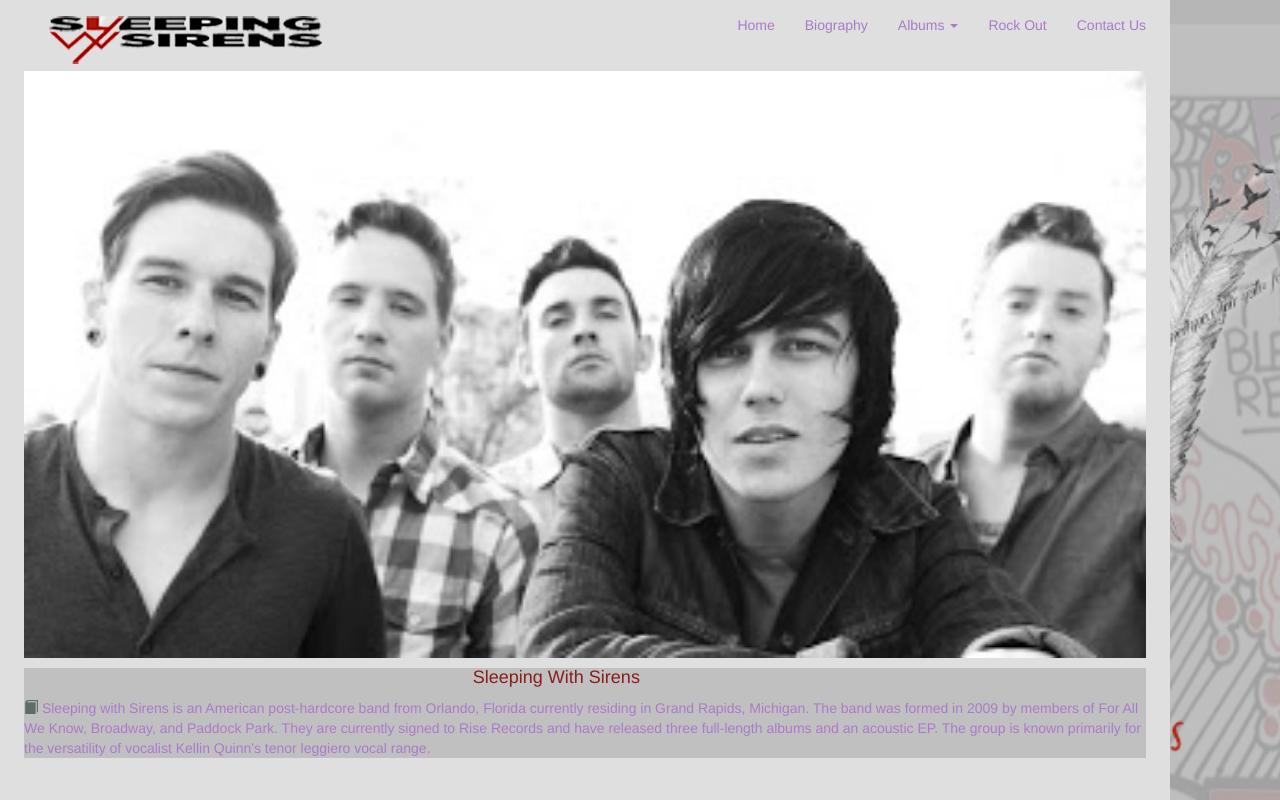
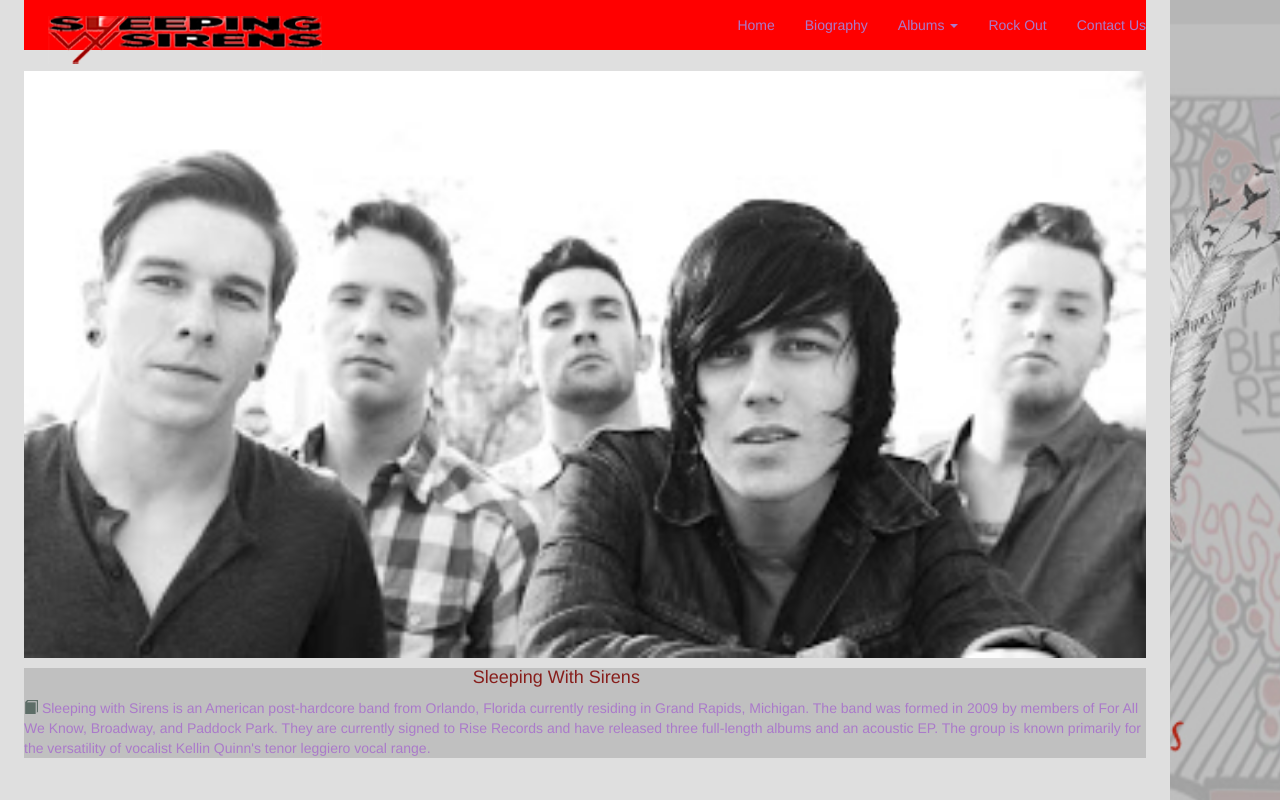
Before and after one commit to KeKeP1994/disography, a plain HTML site: page bio.html in a window 1280 px wide. Shown: the top 800 px of the page. Drawn offline with nearby package versions, Linux system fonts and the light colour scheme.

Commit message:
discography page edits

```diff
--- a/bio.html
+++ b/bio.html
@@ -9,6 +9,7 @@
     <!-- Bootstrap -->
     <link href="css/bootstrap.min.css" rel="stylesheet">
     <link href="css/custom.css" rel="stylesheet">
+    <link rel="shortcut icon" href="images/favicon.ico" type="image/x-icon" />
     <script src="js/respond.js"></script>
 </head>
 
--- a/css/custom.css
+++ b/css/custom.css
@@ -19,7 +19,7 @@ padding-left:24px;
 }
 /* navbar */
 .navbar-inverse {
-   background-color: #dfdfdf;
+   background-color:red;
    color: #aa7aca;
    border-color:#e0e0e0;
 }
```
Also changed, not shown: contact.html (+1 -0 lines), index.html (+2 -2 lines), rock_out.html (+1 -0 lines), images/favicon.ico (added), images/postcard.jpg (deleted).
